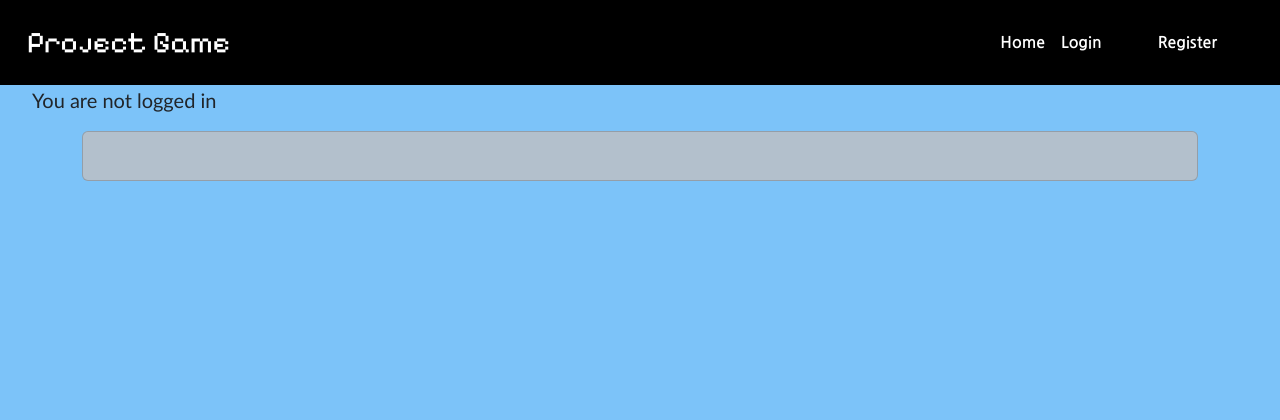
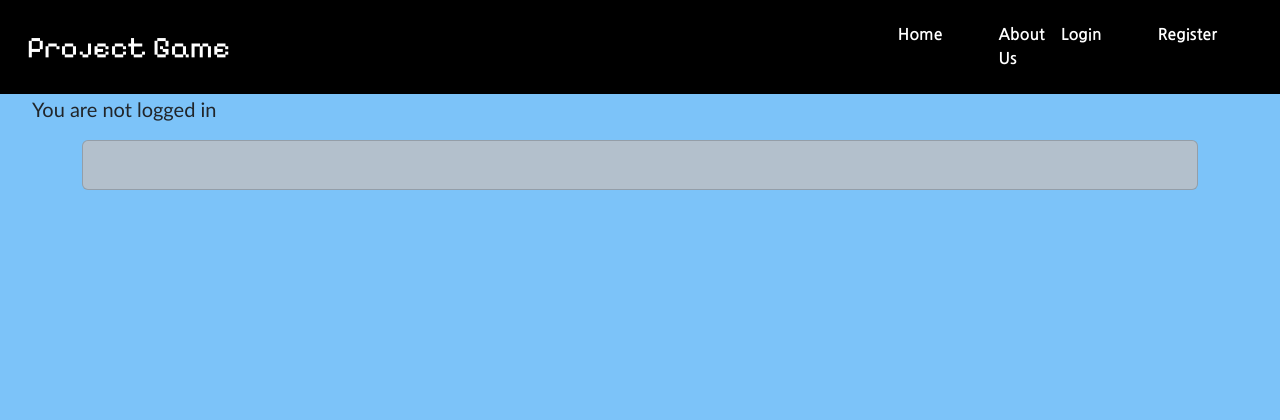
Before and after one commit to HughKeenan/project-game, a Django app: page / in a window 1280 px wide. Shown: the top 420 px of the page. Run offline with Django 4.2, Linux system fonts and the light colour scheme; data that the repository does not hold is empty; some libraries are stand-ins or nearby versions; some web fonts are replaced.

Commit message:
add about us link

```diff
--- a/news/urls.py
+++ b/news/urls.py
@@ -8,6 +8,7 @@ url patterns for news app
 urlpatterns = [
     path('', views.ThreadList.as_view(), name='threadlist'),
     path('<slug:slug>/', views.thread_detail, name='thread_detail'),
+    path('welcome-to-the-site/', views.thread_detail, name='about_us'),
     path('<slug:slug>/edit_response/<int:response_id>',
          views.response_edit, name='response_edit'),
     path('<slug:slug>/delete_response/<int:response_id>',
--- a/templates/base.html
+++ b/templates/base.html
@@ -1,7 +1,6 @@
 {% load static %}
 {% url 'threadlist' as home_url %}
 {% url 'report' as report_url %}
-{% url 'new' as new_url %}
 {% url 'account_login' as login_url %}
 {% url 'account_signup' as signup_url %}
 {% url 'account_logout' as logout_url %}
@@ -15,7 +14,7 @@
     <meta name="description"
     content="Project Game provides a discussion forum for those interested in gaming" />
     <meta name="keywords"
-      content="gaming, video games, technology, gaming blog, forum, news, gaming news, indie games, game development" />
+      content="gaming, video games, technology, gaming blog, forum, gaming forum, news, gaming news, indie games, game development" />
     <meta name="author" content="Hugh Keenan" />
     <meta http-equiv="X-UA-Compatible" content="ie=edge">
     <!--Google Fonts-->
@@ -59,6 +58,11 @@
                         <a class="nav-link
                       {% if request.path == home_url %}active" aria-current="page{%endif%}"
                             href="{% url 'threadlist' %}" aria-label="Link to home page">Home</a>
+                        </li>
+                        <li class="nav-item-active"></li>
+                        <a class="nav-link
+                      {% if request.path == about_us %}active" aria-current="page{%endif%}"
+                            href="{% url 'about_us' %}" aria-label="Link to information page">About Us</a>
                         </li>
                         {% if user.is_authenticated %}
                         <li class="nav-item-active">
```
